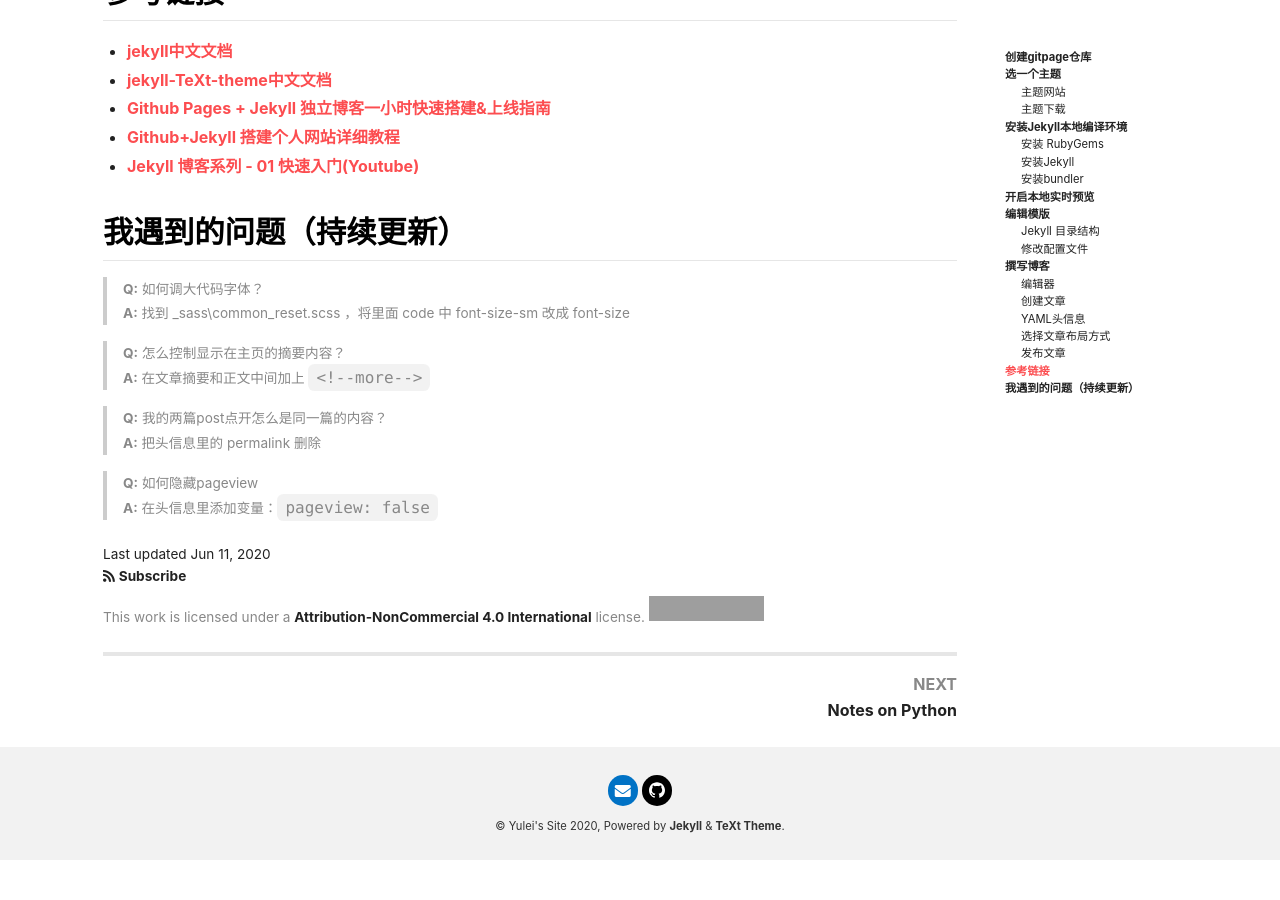
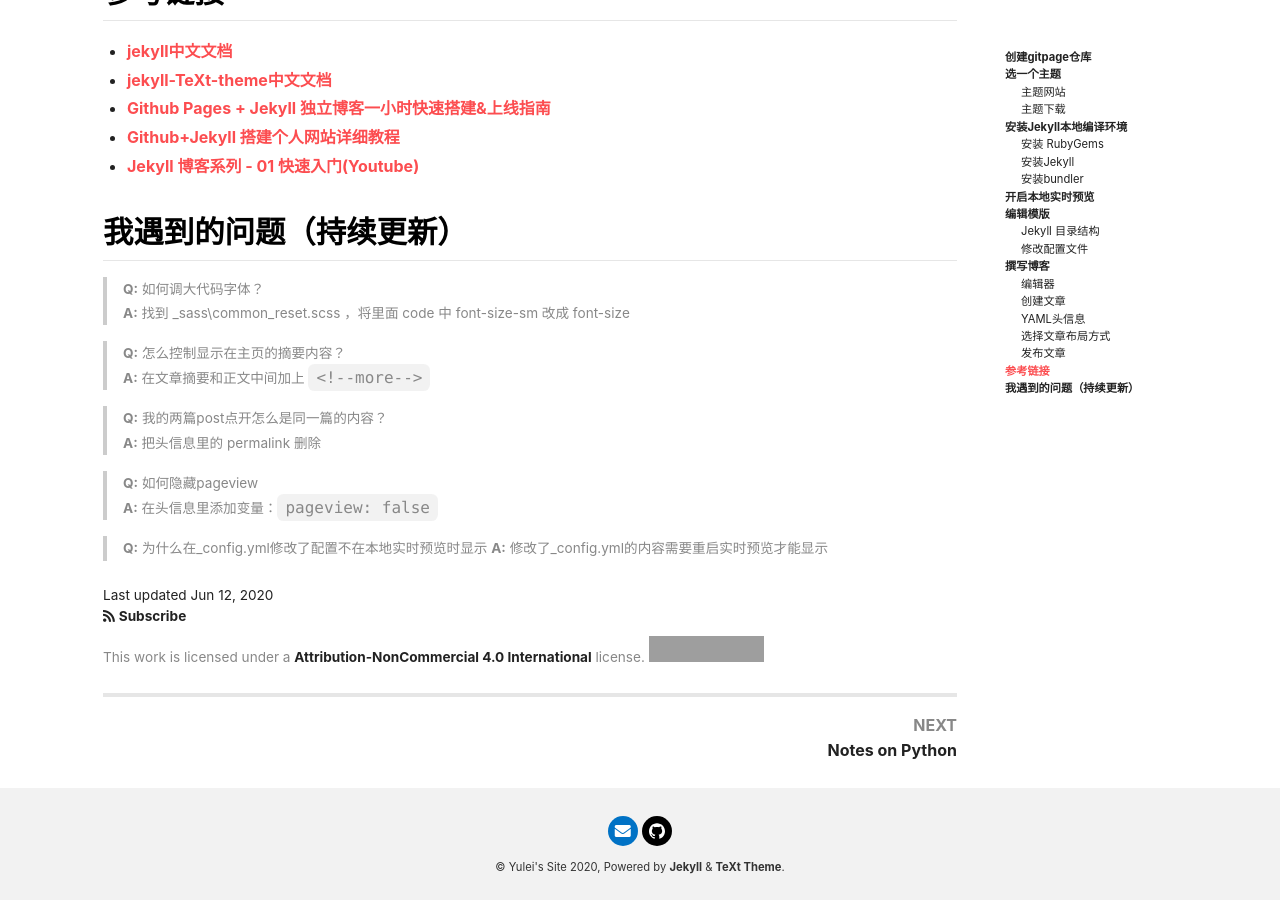
Before and after one commit to Yuleii/Yuleii.github.io, a Jekyll site: the page built from _posts/2020-06-09-build-blog-with-github-pages-and-jekyll.md, in a window 1280 px wide and 900 px high, scrolled down 3508 px. Built offline with Jekyll 4.4.1, drawn with Linux system fonts in a browser that asks for light colours; nearby versions of some CDN libraries; comment, search, counter and statistics services are not loaded; before the commit the page ends 4368 px from its top, so only the background shows below that; grey boxes are pictures that could not be loaded.

Commit message:
:pencil: Add Q&A.

```diff
--- a/_posts/2020-06-09-build-blog-with-github-pages-and-jekyll.md
+++ b/_posts/2020-06-09-build-blog-with-github-pages-and-jekyll.md
@@ -4,7 +4,7 @@
 key: 20200609
 tags: Programming
 pageview: false
-modify_date: 2020-06-11
+modify_date: 2020-06-12
 aside:
   toc: true
 ---
@@ -127,3 +127,6 @@
 
 > **Q:** 如何隐藏pageview
 > **A:** 在头信息里添加变量：`pageview: false`
+
+> **Q:** 为什么在_config.yml修改了配置不在本地实时预览时显示
+> **A:** 修改了_config.yml的内容需要重启实时预览才能显示
```
